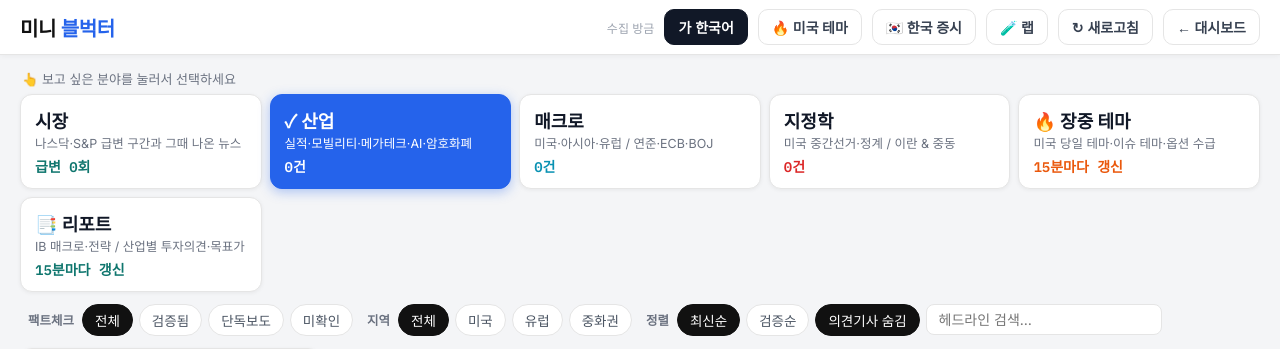
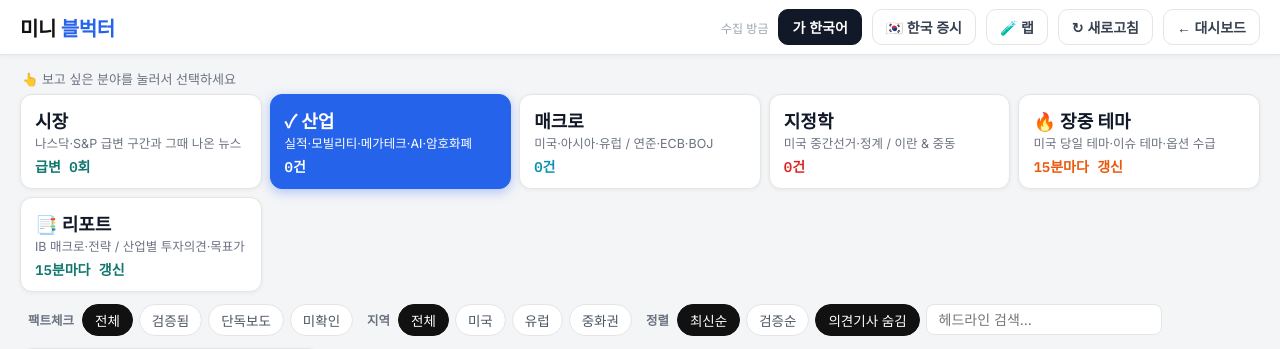
Before and after one commit to kayJo81/mini-bb-public, a Flask app: page /news in a window 1280 px wide. Shown: the top 349 px of the page. Run offline with Flask 3, Linux system fonts and the light colour scheme; data that the repository does not hold is empty.

Commit message:
미국 화면: 상단 '🔥 미국 테마' 버튼 제거 (장중 테마 카드와 중복)
Co-Authored-By: Claude Opus 5.5 <noreply@anthropic.com>
Claude-Session: https://claude.ai/code/session_01MXvagVcFP8sfLF838ZVsyX

```diff
--- a/templates/news.html
+++ b/templates/news.html
@@ -258,7 +258,6 @@ body{font-size:15px}
   <span id="visits"></span>
   <span id="gen"></span>
   <button type="button" id="koBtn" title="헤드라인 한국어 번역 켜기/끄기">가 한국어</button>
-  <a class="btn" href="themes" title="미국 당일 테마·이슈 테마·장중 옵션 수급">🔥 미국 테마</a>
   <a class="btn" href="https://mini-bbterminal-kr.pages.dev" target="_blank" rel="noopener" title="한국 증시용 미니 블벅터 (장중 테마)">🇰🇷 한국 증시</a>
   <a class="btn" id="labLink" href="https://mini-bblab.pages.dev" target="_blank" rel="noopener" title="뉴스 기반 롱/숏 후보 탐색">🧪 랩</a>
   <button class="btn" id="rbtn">&#x21bb; 새로고침</button>
```
